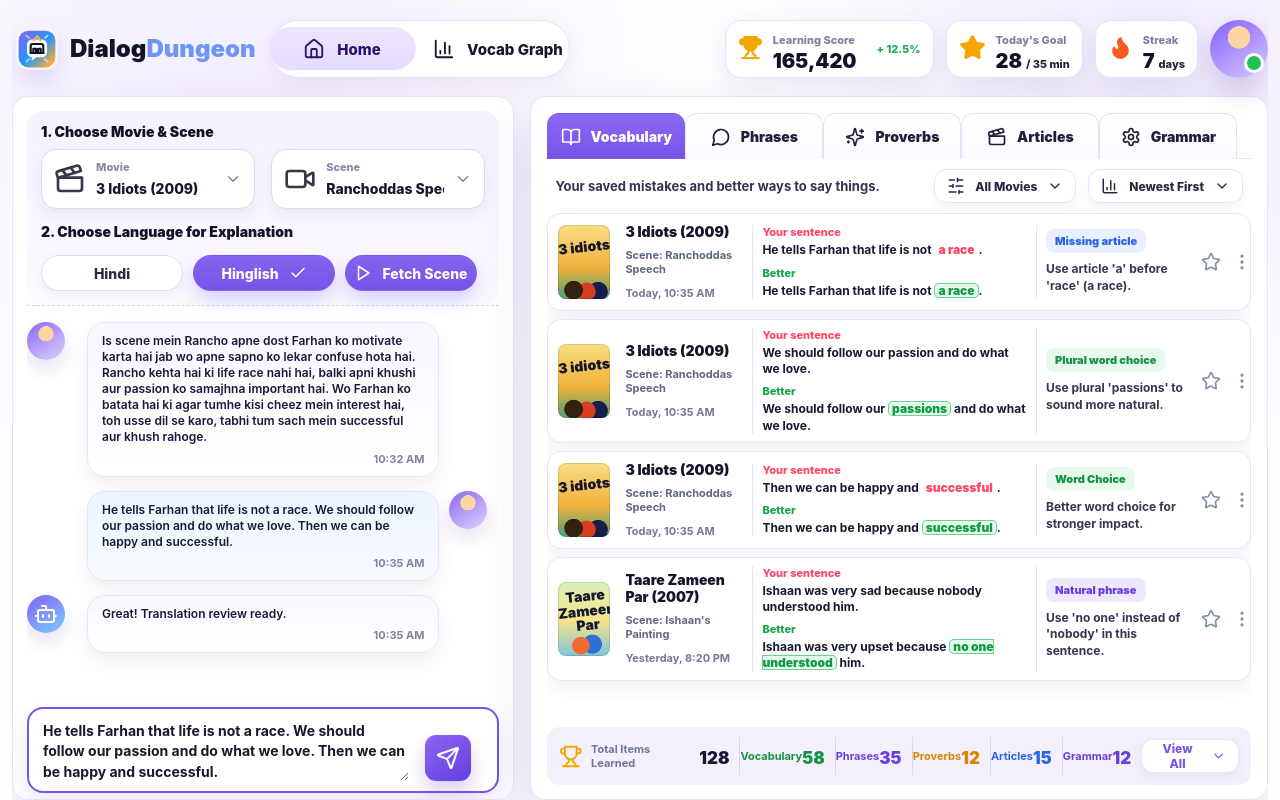
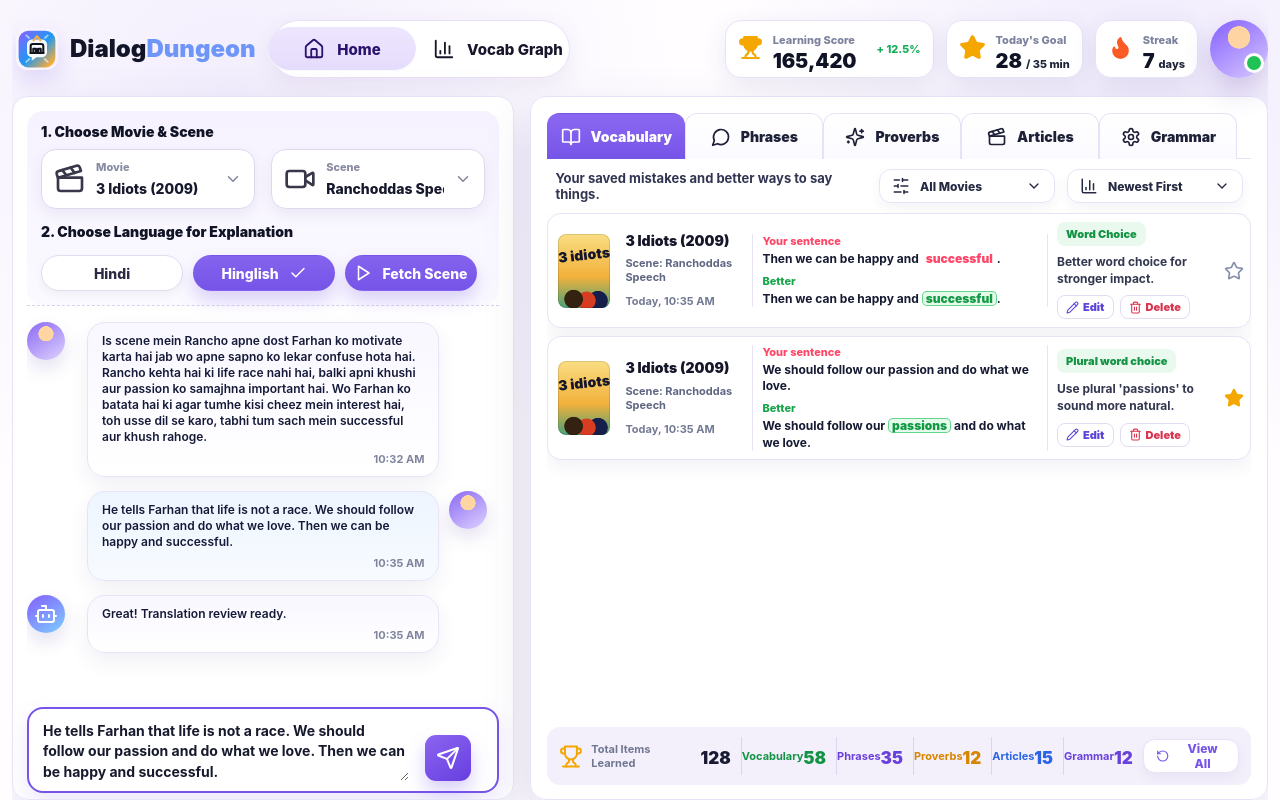
Before and after one commit to Sarvesh-Kesharwani/dialog-dungeon, a React (Vite) app: page / in a window 1280 px wide. Built offline with nearby package versions, Linux system fonts and the light colour scheme.

Commit message:
fix: activate dashboard controls

```diff
--- a/src/main.tsx
+++ b/src/main.tsx
@@ -10,15 +10,19 @@
   Flame,
   Home,
   MessageCircle,
-  MoreVertical,
+  Pencil,
   Play,
+  RotateCcw,
+  Save,
   Send,
   Settings,
   SlidersHorizontal,
   Sparkles,
   Star,
+  Trash2,
   Trophy,
-  Video
+  Video,
+  X
 } from "lucide-react";
 import "./styles.css";
 
@@ -47,6 +51,7 @@
   sourceParagraph: string;
   userTranslation: string;
   createdAt: string;
+  favorite?: boolean;
 };
 
 type ReviewResult = {
@@ -116,7 +121,8 @@
     scene: "Ranchoddas Speech",
     sourceParagraph: "Apni khushi aur passion ko follow karo.",
     userTranslation: "We should follow our passion.",
-    createdAt: "Today, 10:35 AM"
+    createdAt: "Today, 10:35 AM",
+    favorite: true
   },
   {
     id: "seed-3",
@@ -251,6 +257,20 @@
     }
   }
 
+  function updateMistake(updated: Mistake) {
+    setMistakes((current) => current.map((item) => (item.id === updated.id ? updated : item)));
+  }
+
+  function deleteMistake(id: string) {
+    setMistakes((current) => current.filter((item) => item.id !== id));
+  }
+
+  function toggleFavorite(id: string) {
+    setMistakes((current) =>
+      current.map((item) => (item.id === id ? { ...item, favorite: !item.favorite } : item))
+    );
+  }
+
   return (
     <main className="app-shell">
       <TopBar page={page} onPageChange={setPage} stats={stats} />
@@ -277,6 +297,9 @@
             onTabChange={setActiveTab}
             mistakes={mistakes}
             stats={stats}
+            onUpdateMistake={updateMistake}
+            onDeleteMistake={deleteMistake}
+            onToggleFavorite={toggleFavorite}
           />
         </section>
       ) : (
@@ -505,14 +528,48 @@
   activeTab,
   onTabChange,
   mistakes,
-  stats
+  stats,
+  onUpdateMistake,
+  onDeleteMistake,
+  onToggleFavorite
 }: {
   activeTab: MistakeType;
   onTabChange: (tab: MistakeType) => void;
   mistakes: Mistake[];
   stats: { total: number; byType: { type: MistakeType; count: number }[] };
+  onUpdateMistake: (item: Mistake) => void;
+  onDeleteMistake: (id: string) => void;
+  onToggleFavorite: (id: string) => void;
 }) {
-  const visible = mistakes.length ? mistakes.slice(0, 6) : seedMistakes;
+  const [movieFilter, setMovieFilter] = React.useState("All Movies");
+  const [sortOrder, setSortOrder] = React.useState<"newest" | "oldest" | "favorites">("newest");
+  const [showAll, setShowAll] = React.useState(false);
+  const [editing, setEditing] = React.useState<Mistake | null>(null);
+  const movieOptions = React.useMemo(
+    () => ["All Movies", ...Array.from(new Set(mistakes.map((item) => item.movie)))],
+    [mistakes]
+  );
+
+  const visible = React.useMemo(() => {
+    const filtered = mistakes
+      .filter((item) => showAll || item.type === activeTab)
+      .filter((item) => movieFilter === "All Movies" || item.movie === movieFilter)
+      .filter((item) => sortOrder !== "favorites" || item.favorite);
+
+    return [...filtered]
+      .sort((a, b) => {
+        if (sortOrder === "oldest") return a.id.localeCompare(b.id);
+        if (sortOrder === "favorites") return Number(b.favorite) - Number(a.favorite);
+        return b.id.localeCompare(a.id);
+      })
+      .slice(0, 4);
+  }, [activeTab, mistakes, movieFilter, showAll, sortOrder]);
+
+  function resetView() {
+    setShowAll(true);
+    setMovieFilter("All Movies");
+    setSortOrder("newest");
+  }
 
   return (
     <section className="panel learning-panel">
@@ -523,7 +580,10 @@
             role="tab"
             aria-selected={activeTab === tab}
             className={activeTab === tab ? "active" : ""}
-            onClick={() => onTabChange(tab)}
+            onClick={() => {
+              setShowAll(false);
+              onTabChange(tab);
+            }}
           >
             <TabIcon type={tab} />
             {tabLabels[tab]}
@@ -534,23 +594,52 @@
       <div className="list-toolbar">
         <p>Your saved mistakes and better ways to say things.</p>
         <div>
-          <button>
+          <label className="toolbar-select">
             <SlidersHorizontal size={18} />
-            All Movies
+            <select
+              aria-label="Filter movies"
+              value={movieFilter}
+              onChange={(event) => setMovieFilter(event.target.value)}
+            >
+              {movieOptions.map((movie) => (
+                <option key={movie}>{movie}</option>
+              ))}
+            </select>
             <ChevronDown size={16} />
-          </button>
-          <button>
+          </label>
+          <label className="toolbar-select">
             <BarChart3 size={18} />
-            Newest First
+            <select
+              aria-label="Sort mistakes"
+              value={sortOrder}
+              onChange={(event) => setSortOrder(event.target.value as "newest" | "oldest" | "favorites")}
+            >
+              <option value="newest">Newest First</option>
+              <option value="oldest">Oldest First</option>
+              <option value="favorites">Favorites</option>
+            </select>
             <ChevronDown size={16} />
-          </button>
+          </label>
         </div>
       </div>
 
       <div className="mistake-table">
-        {visible.map((item) => (
-          <MistakeRow key={item.id} item={item} />
-        ))}
+        {visible.length ? (
+          visible.map((item) => (
+            <MistakeRow
+              key={item.id}
+              item={item}
+              onEdit={() => setEditing(item)}
+              onDelete={() => onDeleteMistake(item.id)}
+              onToggleFavorite={() => onToggleFavorite(item.id)}
+            />
+          ))
+        ) : (
+          <div className="empty-table">
+            <strong>No saved items here.</strong>
+            <span>Use View All or review another translation.</span>
+          </div>
+        )}
       </div>
 
       <div className="summary-bar">
@@ -565,10 +654,21 @@
             <strong>{[56, 34, 12, 14, 12][index] + item.count}</strong>
           </div>
         ))}
-        <button className="view-all">
-          View All <ChevronDown size={16} />
+        <button className="view-all" onClick={resetView}>
+          <RotateCcw size={14} /> View All
         </button>
       </div>
+
+      {editing ? (
+        <EditMistakeDialog
+          item={editing}
+          onClose={() => setEditing(null)}
+          onSave={(updated) => {
+            onUpdateMistake(updated);
+            setEditing(null);
+          }}
+        />
+      ) : null}
     </section>
   );
 }
@@ -581,7 +681,17 @@
   return <Settings size={20} />;
 }
 
-function MistakeRow({ item }: { item: Mistake }) {
+function MistakeRow({
+  item,
+  onEdit,
+  onDelete,
+  onToggleFavorite
+}: {
+  item: Mistake;
+  onEdit: () => void;
+  onDelete: () => void;
+  onToggleFavorite: () => void;
+}) {
   return (
     <article className="mistake-row">
       <PosterTile movie={item.movie} />
@@ -599,14 +709,94 @@
       <div className="row-note">
         <span className={`type-chip ${typeColors[item.type]}`}>{item.label || item.type}</span>
         <p>{item.why}</p>
+        <div className="row-actions">
+          <button onClick={onEdit}>
+            <Pencil size={13} /> Edit
+          </button>
+          <button className="danger" onClick={onDelete}>
+            <Trash2 size={13} /> Delete
+          </button>
+        </div>
       </div>
-      <button className="star-btn" aria-label="Save favorite">
+      <button
+        className={`star-btn ${item.favorite ? "active" : ""}`}
+        onClick={onToggleFavorite}
+        aria-label={item.favorite ? "Remove favorite" : "Save favorite"}
+      >
         <Star size={20} />
       </button>
-      <button className="more-btn" aria-label="More actions">
-        <MoreVertical size={20} />
-      </button>
     </article>
+  );
+}
+
+function EditMistakeDialog({
+  item,
+  onSave,
+  onClose
+}: {
+  item: Mistake;
+  onSave: (item: Mistake) => void;
+  onClose: () => void;
+}) {
+  const [draft, setDraft] = React.useState(item);
+
+  function update<K extends keyof Mistake>(key: K, value: Mistake[K]) {
+    setDraft((current) => ({ ...current, [key]: value }));
+  }
+
+  return (
+    <div className="edit-backdrop" role="dialog" aria-modal="true" aria-label="Edit mistake">
+      <form
+        className="edit-card"
+        onSubmit={(event) => {
+          event.preventDefault();
+          onSave(draft);
+        }}
+      >
+        <div className="edit-head">
+          <h3>Edit mistake</h3>
+          <button type="button" onClick={onClose} aria-label="Close editor">
+            <X size={18} />
+          </button>
+        </div>
+
+        <label>
+          Category
+          <select value={draft.type} onChange={(event) => update("type", event.target.value as MistakeType)}>
+            {tabs.map((tab) => (
+              <option key={tab} value={tab}>
+                {tabLabels[tab]}
+              </option>
+            ))}
+          </select>
+        </label>
+        <label>
+          Label
+          <input value={draft.label} onChange={(event) => update("label", event.target.value)} />
+        </label>
+        <label>
+          Your sentence
+          <textarea value={draft.userText} onChange={(event) => update("userText", event.target.value)} />
+        </label>
+        <label>
+          Better sentence
+          <textarea value={draft.suggestion} onChange={(event) => update("suggestion", event.target.value)} />
+        </label>
+        <label>
+          Why
+          <textarea value={draft.why} onChange={(event) => update("why", event.target.value)} />
+        </label>
+
+        <div className="edit-actions">
+          <button type="button" onClick={onClose}>
+            Cancel
+          </button>
+          <button type="submit" className="save-edit">
+            <Save size={15} /> Save
+          </button>
+        </div>
+      </form>
+    </div>
   );
 }
 
--- a/src/styles.css
+++ b/src/styles.css
@@ -537,6 +537,7 @@
 }
 
 .list-toolbar button,
+.toolbar-select,
 .view-all {
   display: inline-flex;
   align-items: center;
@@ -552,6 +553,17 @@
   box-shadow: 0 5px 12px rgba(74, 60, 123, 0.06);
 }
 
+.toolbar-select select {
+  width: 116px;
+  border: 0;
+  outline: none;
+  appearance: none;
+  background: transparent;
+  color: #252942;
+  font-size: 14px;
+  font-weight: 850;
+}
+
 .mistake-table {
   display: flex;
   flex-direction: column;
@@ -713,12 +725,158 @@
 }
 
 .star-btn,
-.more-btn {
+.star-btn {
   display: grid;
   place-items: center;
   border: 0;
   background: transparent;
   color: #8790aa;
+}
+
+.star-btn.active {
+  color: var(--orange);
+}
+
+.star-btn.active svg {
+  fill: currentColor;
+}
+
+.row-actions {
+  display: flex;
+  gap: 6px;
+  margin-top: 8px;
+}
+
+.row-actions button {
+  display: inline-flex;
+  align-items: center;
+  gap: 4px;
+  min-height: 24px;
+  padding: 0 8px;
+  border: 1px solid #e2dcf3;
+  border-radius: 8px;
+  background: #ffffff;
+  color: #5c45d6;
+  font-size: 11px;
+  font-weight: 900;
+}
+
+.row-actions button.danger {
+  color: #d93450;
+}
+
+.empty-table {
+  display: grid;
+  place-items: center;
+  min-height: 240px;
+  border: 1px dashed #d9d1f3;
+  border-radius: 14px;
+  color: var(--muted);
+  text-align: center;
+}
+
+.empty-table strong,
+.empty-table span {
+  display: block;
+}
+
+.empty-table strong {
+  color: var(--ink);
+  font-size: 16px;
+}
+
+.empty-table span {
+  margin-top: 6px;
+  font-size: 12px;
+  font-weight: 800;
+}
+
+.edit-backdrop {
+  position: fixed;
+  inset: 0;
+  z-index: 20;
+  display: grid;
+  place-items: center;
+  background: rgba(22, 18, 46, 0.28);
+  backdrop-filter: blur(8px);
+}
+
+.edit-card {
+  width: min(520px, calc(100vw - 28px));
+  max-height: calc(100vh - 28px);
+  display: grid;
+  gap: 10px;
+  padding: 18px;
+  border: 1px solid #e4dcf7;
+  border-radius: 18px;
+  background: #ffffff;
+  box-shadow: 0 22px 70px rgba(52, 38, 112, 0.28);
+}
+
+.edit-head,
+.edit-actions {
+  display: flex;
+  align-items: center;
+  justify-content: space-between;
+  gap: 12px;
+}
+
+.edit-head h3 {
+  margin: 0;
+  font-size: 20px;
+  font-weight: 950;
+}
+
+.edit-head button,
+.edit-actions button {
+  display: inline-flex;
+  align-items: center;
+  justify-content: center;
+  gap: 7px;
+  min-height: 36px;
+  padding: 0 14px;
+  border: 1px solid #e4dcf7;
+  border-radius: 10px;
+  background: #ffffff;
+  color: #28243f;
+  font-weight: 900;
+}
+
+.edit-card label {
+  display: grid;
+  gap: 5px;
+  color: #60657e;
+  font-size: 12px;
+  font-weight: 900;
+}
+
+.edit-card input,
+.edit-card select,
+.edit-card textarea {
+  width: 100%;
+  border: 1px solid #e4dcf7;
+  border-radius: 10px;
+  padding: 9px 11px;
+  outline: none;
+  color: #151629;
+  background: #fbfaff;
+  font-size: 13px;
+  font-weight: 750;
+}
+
+.edit-card textarea {
+  min-height: 60px;
+  resize: vertical;
+}
+
+.edit-actions {
+  justify-content: flex-end;
+}
+
+.edit-actions .save-edit {
+  color: #ffffff;
+  border-color: transparent;
+  background: var(--purple);
 }
 
 .summary-bar {
@@ -1315,9 +1473,15 @@
 }
 
 .list-toolbar button,
+.toolbar-select,
 .view-all {
   min-height: 34px;
   padding: 0 12px;
+  font-size: 12px;
+}
+
+.toolbar-select select {
+  width: 96px;
   font-size: 12px;
 }
 
@@ -1329,7 +1493,7 @@
 }
 
 .mistake-row {
-  grid-template-columns: 72px 150px minmax(210px, 1fr) 175px 26px 16px;
+  grid-template-columns: 72px 150px minmax(210px, 1fr) 188px 26px;
   gap: 12px;
   min-height: 104px;
   padding: 10px 12px;
@@ -1379,6 +1543,10 @@
   margin-top: 8px;
   font-size: 12px;
   line-height: 1.38;
+  display: -webkit-box;
+  overflow: hidden;
+  -webkit-box-orient: vertical;
+  -webkit-line-clamp: 2;
 }
 
 .type-chip {
@@ -1450,7 +1618,7 @@
   }
 
   .mistake-row {
-    grid-template-columns: 58px 118px minmax(180px, 1fr) 140px 22px 14px;
+    grid-template-columns: 58px 118px minmax(180px, 1fr) 152px 22px;
     gap: 9px;
     min-height: 98px;
     padding: 8px 10px;
```
